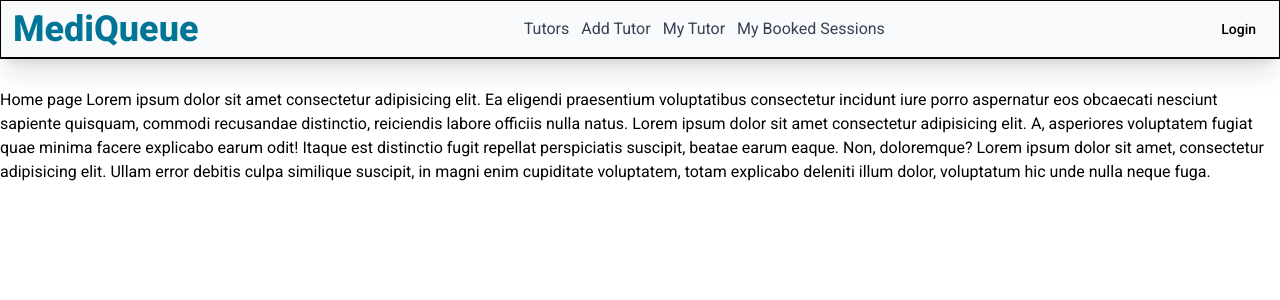
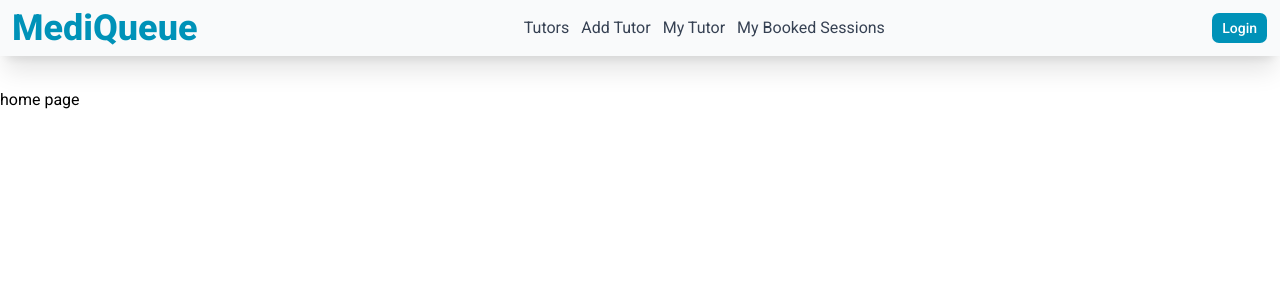
Before and after one commit to nasrullah-sheikh-noman/Mediqueue_TS, a Next.js app: page / in a window 1280 px wide. Shown: the top 300 px of the page. Built offline with nearby package versions, Linux system fonts and the light colour scheme.

Commit message:
add animation in navbar

```diff
--- a/package.json
+++ b/package.json
@@ -13,6 +13,7 @@
     "class-variance-authority": "^0.7.1",
     "cn": "^0.5.2",
     "lucide-react": "^1.70.0",
+    "motion": "^14.10.1",
     "next": "16.4.5",
     "react": "19.3.0",
     "react-dom": "19.3.0",
--- a/src/app/page.tsx
+++ b/src/app/page.tsx
@@ -2,10 +2,7 @@
 export default function Home() {
   return (
     <div>
-      Home page
-      Lorem ipsum dolor sit amet consectetur adipisicing elit. Ea eligendi praesentium voluptatibus consectetur incidunt iure porro aspernatur eos obcaecati nesciunt sapiente quisquam, commodi recusandae distinctio, reiciendis labore officiis nulla natus.
-      Lorem ipsum dolor sit amet consectetur adipisicing elit. A, asperiores voluptatem fugiat quae minima facere explicabo earum odit! Itaque est distinctio fugit repellat perspiciatis suscipit, beatae earum eaque. Non, doloremque?
-      Lorem ipsum dolor sit amet, consectetur adipisicing elit. Ullam error debitis culpa similique suscipit, in magni enim cupiditate voluptatem, totam explicabo deleniti illum dolor, voluptatum hic unde nulla neque fuga.
+      <h2>home page</h2>
     </div>
   );
 }
--- a/src/components/navbar/navbar.tsx
+++ b/src/components/navbar/navbar.tsx
@@ -10,9 +10,9 @@ const Navbar = () => {
 
 
   return (
-    <div className="fixed top-0 w-full z-50 bg-gray-50 shadow-xl border border-b-2 ">
+    <div className="fixed top-0 w-full z-50 bg-gray-50 shadow-xl ">
       <div className="container mx-auto flex justify-between items-center text-center py-2 px-3    ">
-        <Link href="/" className="text-4xl font-extrabold text-cyan-700">
+        <Link href="/" className="text-4xl font-extrabold text-cyan-600 transition-all duration-400 hover:scale-105 hover:text-cyan-700">
           MediQueue
         </Link>
         <div className="flex gap-3 text-gray-700 ">
@@ -76,7 +76,7 @@ const Navbar = () => {
 
             // :
             <Link href={"/login"}>
-              <Button className={"cursor-pointer"}>Login</Button>
+              <Button className={"cursor-pointer bg-cyan-600 text-white transform transition-all ease-in-out duration-300 hover:scale-110 hover:bg-cyan-700" }>Login</Button>
             </Link>
 
           }
```
Also changed, not shown: 1 other file (tests, documents, lock files or other folders).
